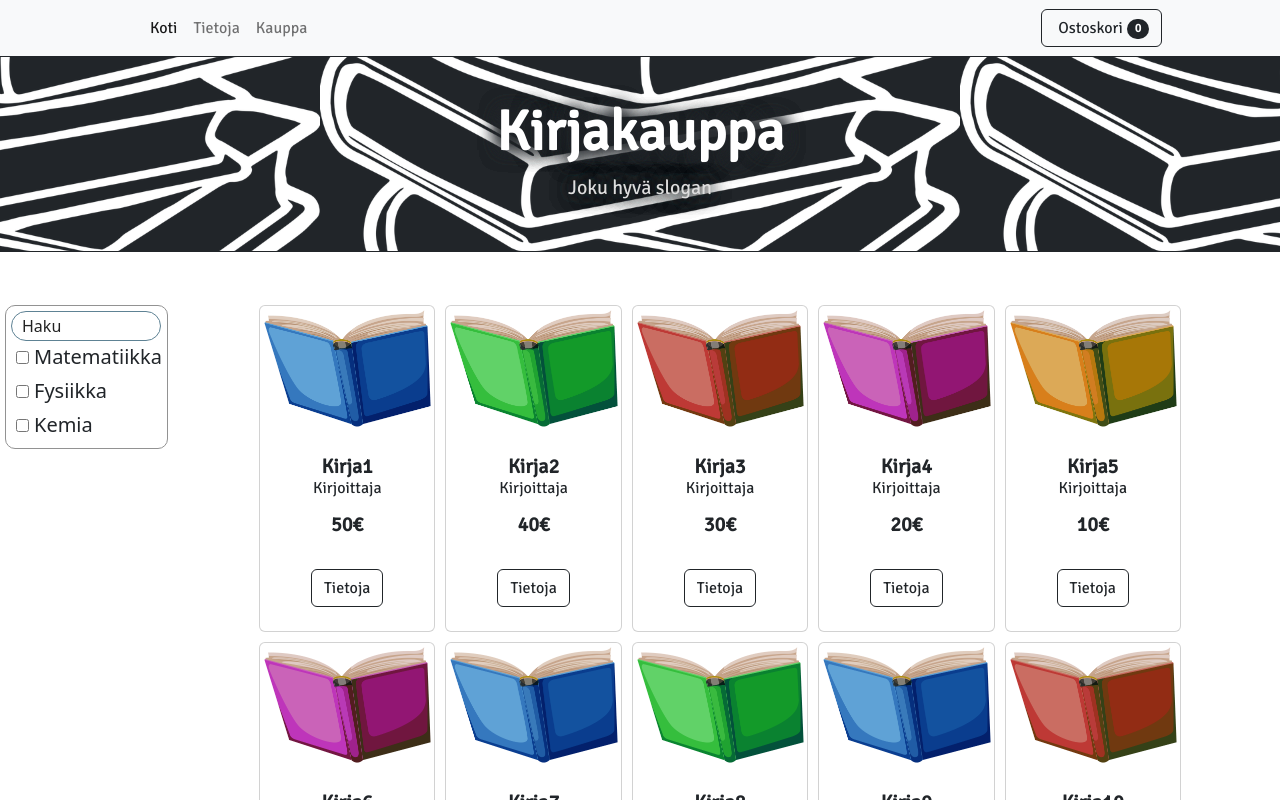
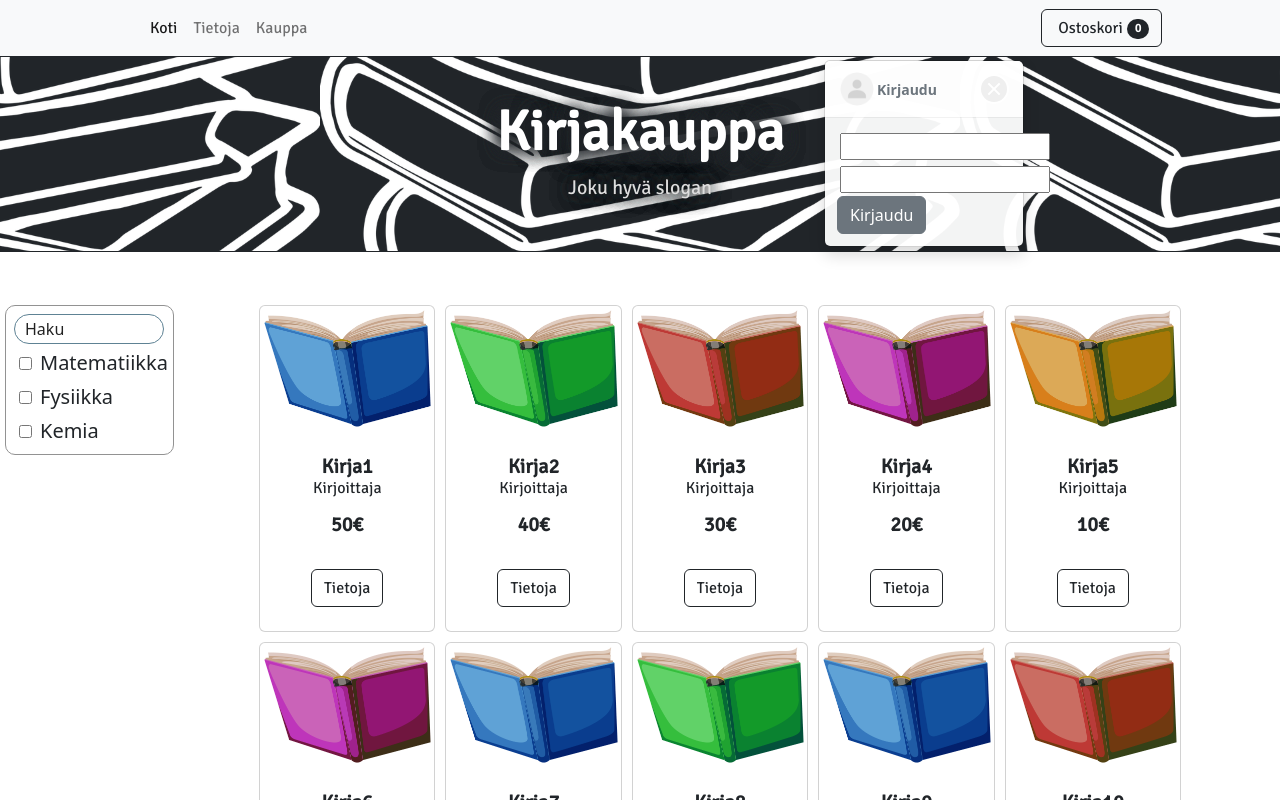
Before and after one commit to hmuratoski/BookShopForUsedBooks, a React (Create React App) app: page / in a window 1280 px wide. Shown: the top 800 px of the page. Built offline with nearby package versions, Linux system fonts and the light colour scheme.

Commit message:
added login component

```diff
--- a/src/App.js
+++ b/src/App.js
@@ -3,6 +3,7 @@ import { Header } from './components/header';
 import { Content } from './components/content';
 import { Footer } from './components/footer';
 import { Navbar } from './components/navbar';
+import { Login } from './components/login';
 import { language } from './locale/FI.js'
 import 'bootstrap/dist/css/bootstrap.min.css';
 import './css/App.css';
@@ -15,6 +16,7 @@ function App() {
 
 	return (
 		<div>
+			<Login/>
 			<Navbar/>
 			<Header/>
 			<Content/>
--- a/src/components/login.js
+++ b/src/components/login.js
@@ -1,23 +1,24 @@
 import React from 'react';
 import 'bootstrap/dist/css/bootstrap.min.css';
 import '../css/Login.css'
+import { language } from '../locale/FI.js'
 
 //kokoaa headerin ja footerin väliin tulevat komponentit
 
 export const Login = () => {
 	return (
 		<div className="toastLogin">
-			<div class="toast" role="alert" aria-live="assertive" aria-atomic="true">
-				<div class="toast-header">
-					<img src="..." class="rounded mr-2" alt="..." />
-					<strong class="mr-auto">Bootstrap</strong>
-					<small>11 mins ago</small>
-					<button type="button" class="ml-2 mb-1 close" data-dismiss="toast" aria-label="Close">
-						<span aria-hidden="true">&times;</span>
+			<div className="toast show" aria-live="assertive" aria-atomic="true">
+				<div className="toast-header">
+					<img src={require('../images/team/unknown.png')} className="rounded mr-2 toastIcon" alt="..." />
+					<strong className="mr-auto">{language.loginTitle}</strong>
+					<button type="button" className="closeButton" data-dismiss="toast" aria-label="Close">
 					</button>
 				</div>
-				<div class="toast-body">
-					Hello, world! This is a toast message.
+				<div className="toast-body">
+					<input /><br/>
+					<input /><br/>
+					<button className="btn btn-secondary loginButton">{language.loginTitle}</button>
 				</div>
 			</div>
 		</div>
--- /dev/null
+++ b/src/css/Login.css
@@ -0,0 +1,61 @@
+.toastLogin {
+	z-index: 9999;
+	top: 60px;
+	right: 20%;
+	position: fixed;
+	max-width: 200px;
+}
+
+.toast,
+.toastBody {
+	--bs-toast-bg: rgba(255, 255, 255, 0.95);
+	opacity: 1 !important;
+}
+
+.toastIcon {
+	max-width: 40px;
+}
+
+.closeButton {
+	border-radius: 50%;
+	padding: 0.5em;
+	width: 30px;
+	height: 30px;
+	border: 2px solid #FFFFFF;
+	color: #FFFFFF;
+	position: absolute;
+	right: 15px;
+  }
+  .closeButton:hover {
+	border: 2px solid #FFFFFF;
+	background-color: #777777;
+	color: #ffffff;
+  }
+
+  .closeButton::before {
+	content: " ";
+	position: absolute;
+	display: block;
+	background-color: #FFFFFF;
+	width: 2px;
+	left: 12px;
+	top: 5px;
+	bottom: 5px;
+	transform: rotate(45deg);
+  }
+  .closeButton::after {
+	content: " ";
+	position: absolute;
+	display: block;
+	background-color: #FFFFFF;
+	height: 2px;
+	top:12px;
+	left: 5px;
+	right: 5px;
+	transform: rotate(45deg);
+  }
+
+
+input {
+margin: 3px;
+}
--- a/src/locale/FI.js
+++ b/src/locale/FI.js
@@ -5,5 +5,7 @@ export const language = {
 	navAbout: "Tietoja",
 	navShop: "Kauppa",
 	navCart: "Ostoskori",
-	productDetails: "Tietoja"
+	productDetails: "Tietoja",
+
+	loginTitle: "Kirjaudu"
 }
```
